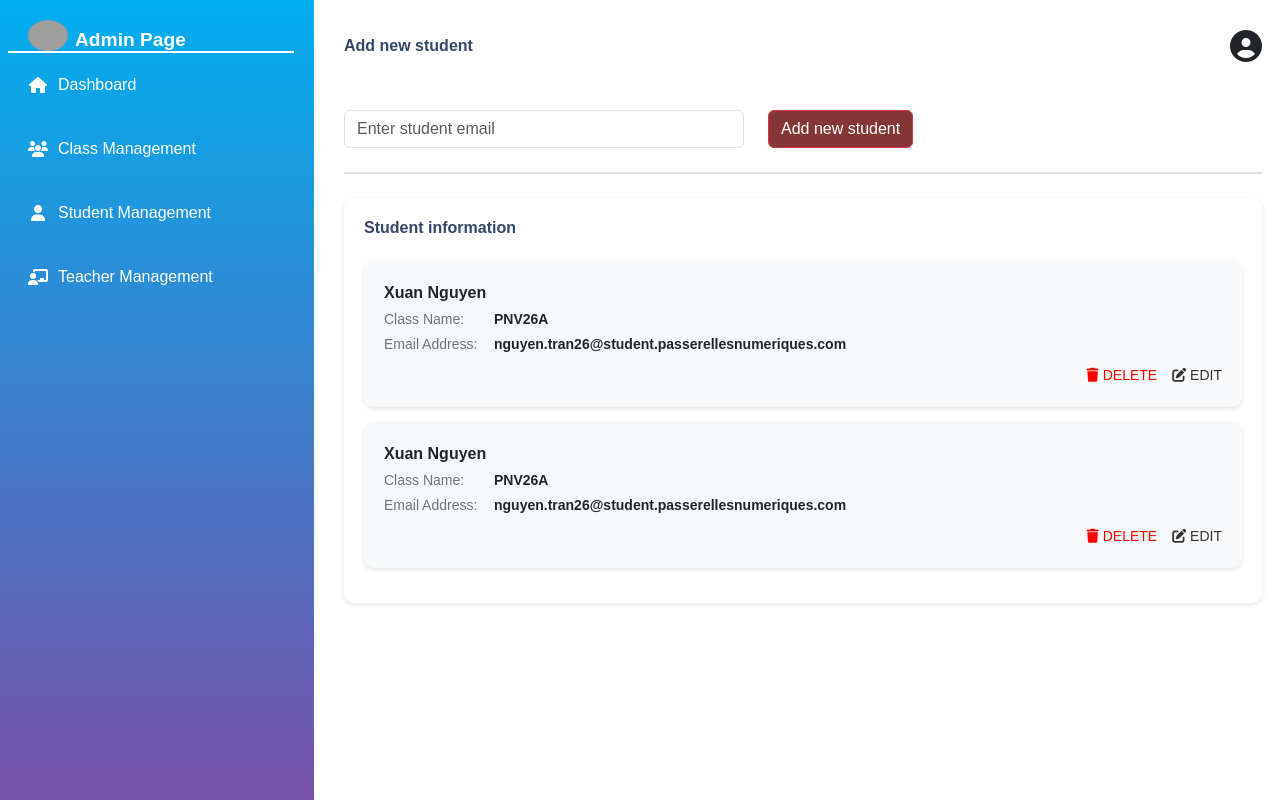
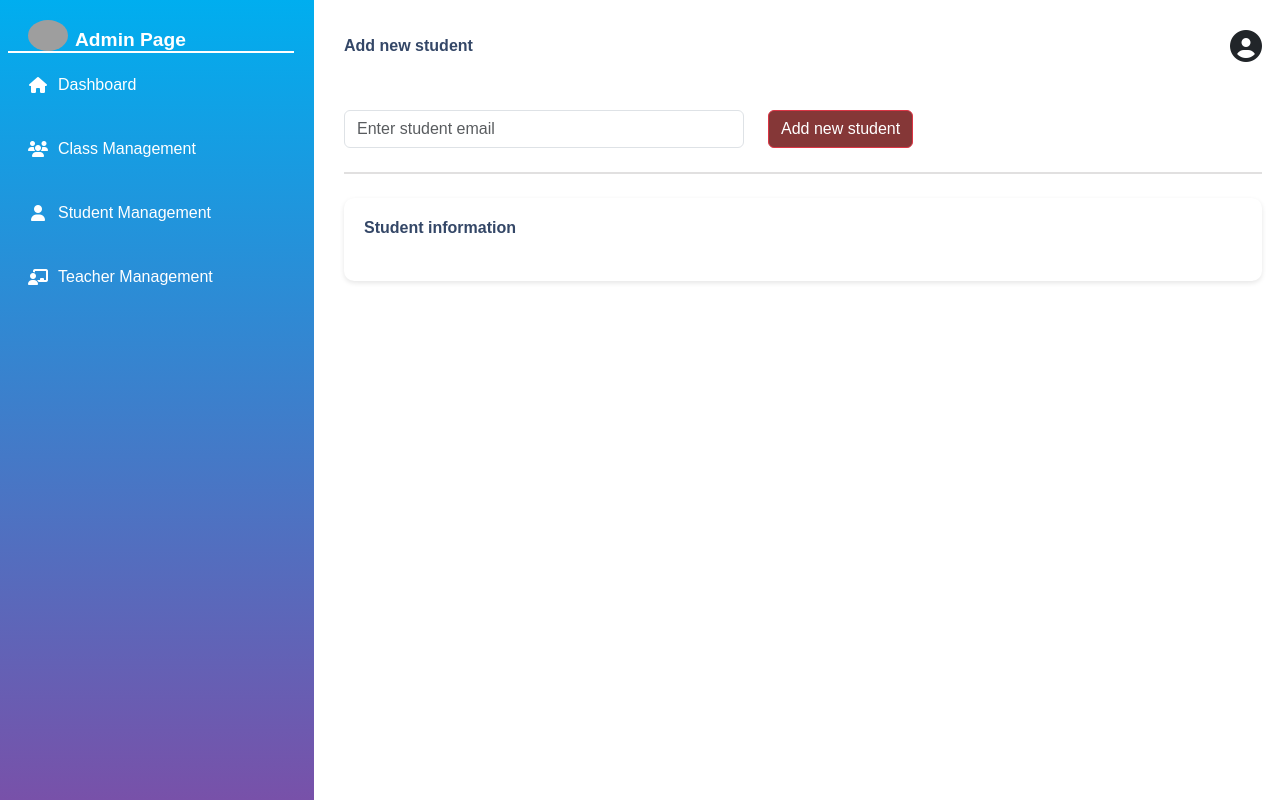
Before and after one commit to TranHoangXuanNguyen/adv_project_FE, a React (Create React App) app: page /admin/addstudent in a window 1280 px wide. Built offline with nearby package versions, Linux system fonts and the light colour scheme; grey boxes are pictures that could not be loaded.

Commit message:
Addstudent_postAPI

```diff
--- a/package.json
+++ b/package.json
@@ -7,6 +7,7 @@
     "@testing-library/jest-dom": "^6.6.3",
     "@testing-library/react": "^16.3.0",
     "@testing-library/user-event": "^13.5.0",
+    "axios": "^1.9.0",
     "jwt-decode": "^4.0.0",
     "react": "^19.1.0",
     "react-dom": "^19.1.0",
--- a/src/pages/admin/AddStudent.jsx
+++ b/src/pages/admin/AddStudent.jsx
@@ -1,6 +1,29 @@
+import { useState } from "react";
+import axios from "axios";
 
 const AddStudent = () => {
-    return(
+  const [email, setEmail] = useState("");
+  const [students, setStudents] = useState([]);
+
+  const handleAddStudent = async () => {
+    if (!email) return alert("Email is required");
+    try {
+      const response = await axios.post("http://localhost:8000/api/student", {
+        email,
+      });
+      console.log(response.data);
+      setStudents([...students, response.data]);
+      setEmail("");
+    } catch (error) {
+      console.error("Error adding student: ", error);
+    }
+  };
+
+  const onChange = (e) => {
+    setEmail(e.target.value);
+  };
+
+  return (
     <div className="col-md-9 content">
       <div className="d-flex justify-content-between align-items-center mb-5">
         <h4 className="student-titlte">Add new student</h4>
@@ -11,59 +34,37 @@ const AddStudent = () => {
           type="text"
           className="form-control me-4"
           placeholder="Enter student email"
+          value={email}
+          onChange={onChange}
         />
-          <button className="btn btn-danger">Add new student</button>
+        <button className="btn btn-danger" onClick={handleAddStudent}>
+          Add new student
+        </button>
       </div>
       <hr className="custom-divider mb-4 mt-3" />
-        {/* Duplicate Student Info Cards for demo */}
+
       <div className="student-card-big">
         <h4 className="mb-4 student-titlte">Student information</h4>
-          <div className="student-card">
-            <div className="student-name">Xuan Nguyen</div>
+        {students.map((student, index) => (
+          <div key={index} className="student-card">
+            <div className="student-name">{student.name || "No name"}</div>
             <div className="student-info-row">
               <div className="label">Class Name:</div>
-              <div className="value">PNV26A</div>
+              <div className="value">{student.className || "N/A"}</div>
             </div>
             <div className="student-info-row">
               <div className="label">Email Address:</div>
-              <div className="value">
-                nguyen.tran26@student.passerellesnumeriques.com
+              <div className="value">{student.email}</div>
+            </div>
+            <div className="actions mt-2">
+              <span className="btn-delete"><i className="fa fa-trash" /> DELETE</span>
+              <span className="btn-edit"><i className="fa-solid fa-pen-to-square" /> EDIT</span>
             </div>
           </div>
-            <div className="actions mt-2">
-              <span className="btn-delete">
-                <i className="fa fa-trash" /> DELETE
-              </span>
-              <span className="btn-edit">
-                <i className="fa-solid fa-pen-to-square" /> EDIT
-              </span>
+        ))}
       </div>
     </div>
-          <div className="student-card">
-            <div className="student-name">Xuan Nguyen</div>
-            <div className="student-info-row">
-              <div className="label">Class Name:</div>
-              <div className="value">PNV26A</div>
-            </div>
-            <div className="student-info-row">
-              <div className="label">Email Address:</div>
-              <div className="value">
-                nguyen.tran26@student.passerellesnumeriques.com
-              </div>
-            </div>
-            <div className="actions mt-2">
-              <span className="btn-delete">
-                <i className="fa fa-trash" /> DELETE
-              </span>
-              <span className="btn-edit">
-                <i className="fa-solid fa-pen-to-square" /> EDIT
-              </span>
-            </div>
-          </div>
-        </div>
-      </div>
-    )
-
-}
+  );
+};
 
 export default AddStudent;
```
Also changed, not shown: 1 other file (tests, documents, lock files or other folders). Lines whose indentation alone changed are shown as unchanged.
